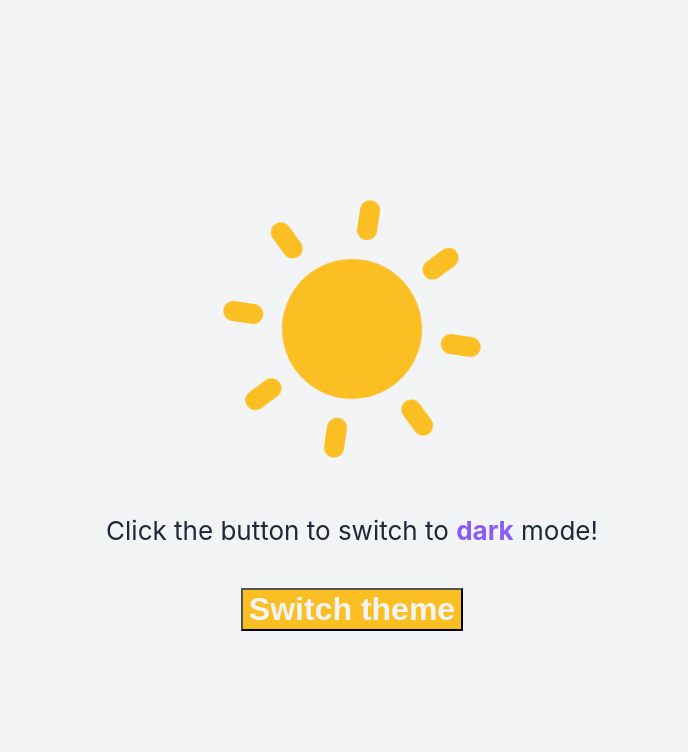
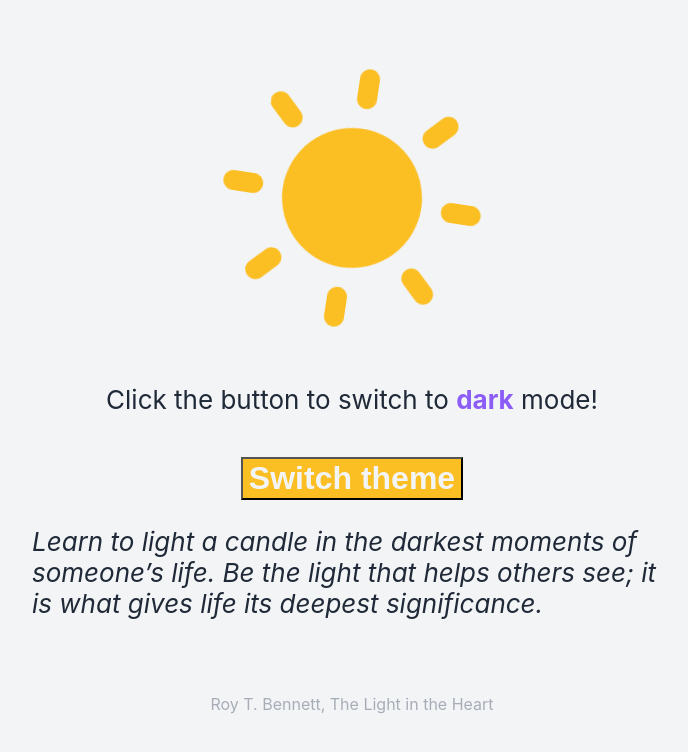
Before and after one commit to B3Kay/Dark-Light-Theme-Emotion-CRA, a React (Create React App) app: page / in a window 1280 px wide. Shown: the top 752 px of the page, without its empty margins (288-976 px from the left). Built offline with nearby package versions, Linux system fonts and the light colour scheme.

Commit message:
add quote and autor to page

```diff
--- a/src/App.tsx
+++ b/src/App.tsx
@@ -2,6 +2,7 @@ import { Theme, ThemeProvider } from "@emotion/react";
 import styled from "@emotion/styled";
 import React, { useState } from "react";
 import "./App.css";
+import { AuthorComponent, getQuote, QuoteComponent } from "./components/Quotes";
 import { ReactComponent as Moon } from "./moon.svg";
 import { ReactComponent as Sun } from "./sun.svg";
 
@@ -66,6 +67,7 @@ function App() {
     const newTheme = theme.type === "light" ? darkTheme : lightTheme;
     setTheme(newTheme);
   };
+  const quote = getQuote(theme.type);
 
   return (
     <ThemeProvider theme={theme}>
@@ -86,6 +88,9 @@ function App() {
           </Paragraph>
 
           <StyledButton onClick={onChangeTheme}>Switch theme</StyledButton>
+
+          <QuoteComponent>{quote.quote}</QuoteComponent>
+          <AuthorComponent>{quote.author}</AuthorComponent>
         </header>
       </StyledBackground>
     </ThemeProvider>
```
